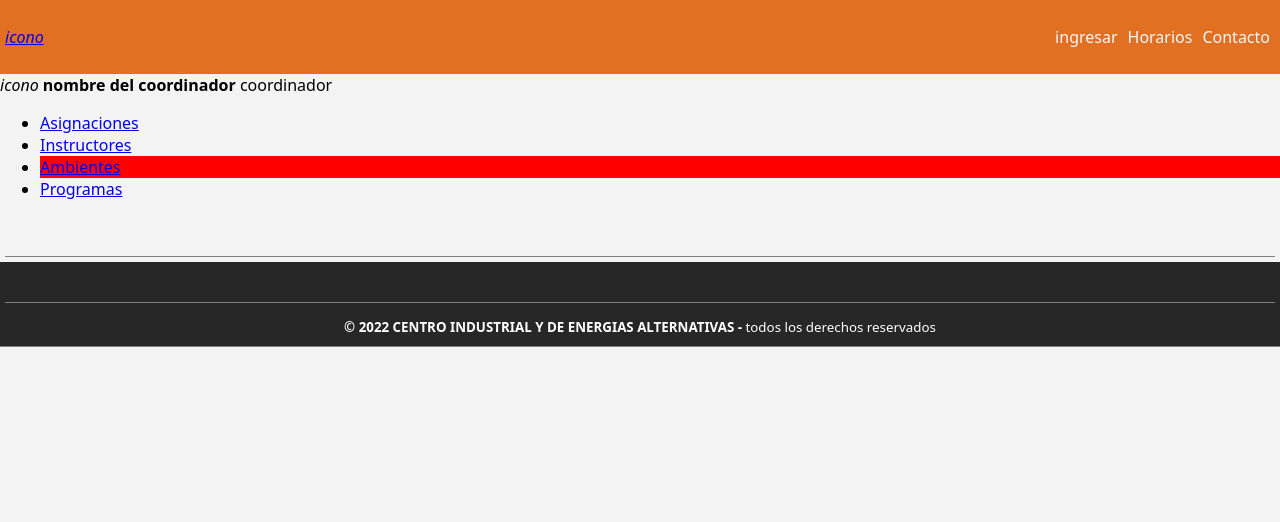
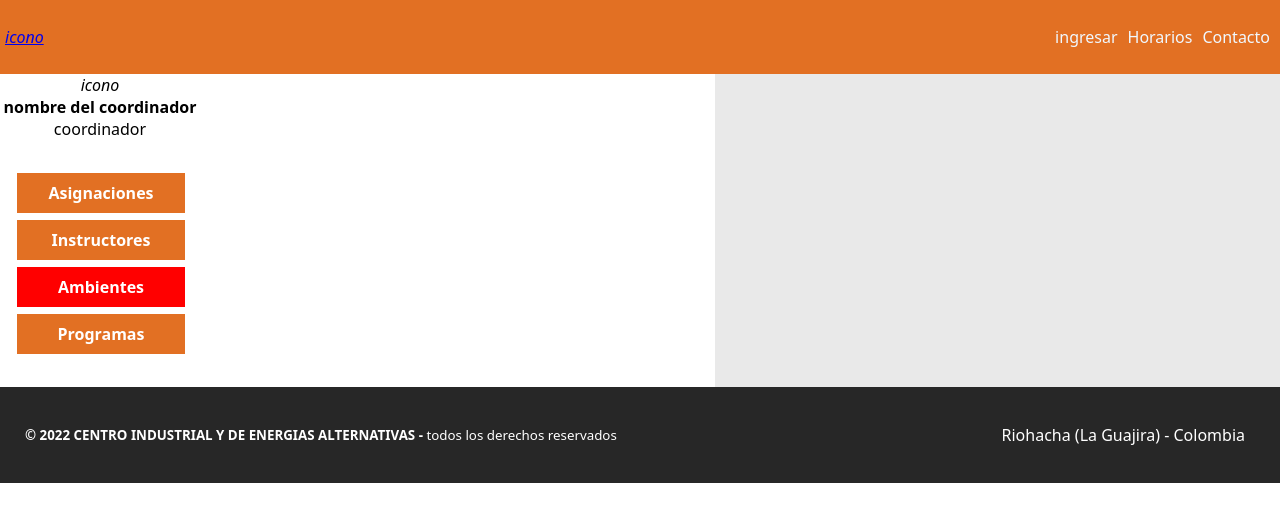
Before and after one commit to Alexhumme/horarios, a PHP site: page /coordinador-ambientes.html in a window 1280 px wide. Shown: the top 522 px of the page. Run offline with PHP 8.4, Linux system fonts and the light colour scheme.

Commit message:
mejoras coordinador / notas adicionales

```diff
--- a/app horarios/coordinador-ambientes.html
+++ b/app horarios/coordinador-ambientes.html
@@ -11,9 +11,9 @@
     <script src="js/elementos.js"></script> <!-- importar clases de elementos -->
     <script>crear_cabecera()</script>
     <main>
-        <div class="conteainer-page">
+        <div class="container-page">
             <script>crear_coordinador_menu(2)</script>
-            <aside class="conainer-sect">
+            <aside class="container-sect">
                 <section class="modulo">
 
                 </section>
--- a/app horarios/coordinador-asignaciones.html
+++ b/app horarios/coordinador-asignaciones.html
@@ -11,9 +11,9 @@
     <script src="js/elementos.js"></script> <!-- importar clases de elementos -->
     <script>crear_cabecera()</script>
     <main>
-        <div class="conteainer-page">
+        <div class="container-page">
             <script>crear_coordinador_menu(0)</script>
-            <aside class="conainer-sect">
+            <aside class="container-sect">
                 <section class="modulo">
 
                 </section>
--- a/app horarios/coordinador-programas-fichas.html
+++ b/app horarios/coordinador-programas-fichas.html
@@ -11,9 +11,9 @@
     <script src="js/elementos.js"></script> <!-- importar clases de elementos -->
     <script>crear_cabecera()</script>
     <main>
-        <div class="conteainer-page">
+        <div class="container-page">
             <script>crear_coordinador_menu(3)</script>
-            <aside class="conainer-sect">
+            <aside class="container-sect">
                 <section class="modulo">
 
                 </section>
--- a/app horarios/css/index.css
+++ b/app horarios/css/index.css
@@ -1,7 +1,7 @@
 body{
     margin: 0px;
     padding: 0;
-    background-color: rgb(243, 243, 243);
+    background-color: white;
     font-family: system-ui, -apple-system, BlinkMacSystemFont, 'Segoe UI', Roboto, Oxygen, Ubuntu, Cantarell, 'Open Sans', 'Helvetica Neue', sans-serif;
     overflow-x: hidden;
 }
@@ -34,9 +34,12 @@ body{
 }
 
 /* main */
-
+.container-page{
+    display: grid;
+    grid-template-columns: auto auto;
+    grid-template-rows: auto;
+}
 section{
-    border-bottom: solid 1px gray;
     margin: 5px;
     padding: 20px;
 }
@@ -68,12 +71,46 @@ section{
     background-color: black;
     color: white;
 }
+/* modulos */
+.container-sect:not(.menu){
+    background-color: rgb(233, 233, 233);
+}
+/* menus */
+.menu{
+    width: 200px;
+    background-color: white;
+    text-align: center;
+}
+.menu span{
+    display: block;
 
-/* menus */
+}
+.menu ul{
+    padding: 10px;
+    list-style: none;
 
-.selected{
+}
+.menu ul li{
+    text-align: center;
+    background-color: rgb(226, 112, 35);
+    padding: 7px;
+    margin: 7px;
+    width: 150px;
+    font-weight: bolder;
+    border: solid 2px transparent;
+}
+.menu ul li:hover{
+    border-color: blue;
+}
+
+.menu ul .selected{
     background-color: red;
 }
+.menu ul a{
+    text-decoration: none;
+    color: white;
+}
+
 
 /* tablas */
 .container-table{
@@ -156,11 +193,15 @@ section{
 
 .footer{
     background-color: rgb(39, 39, 39);
-    color:white
+    color:white;
+    padding: 12px 10px;
+    display: flex;
+    justify-content: space-between;
+    align-items: center;
 }
 .footer .bottom{
-    text-align: center;
+    text-align: left;
     font-size: smaller;
     padding: 10px;
-    margin: 0px;
+
 }
--- a/app horarios/index.php
+++ b/app horarios/index.php
@@ -123,7 +123,7 @@
                                         <?php
                                                     break;
                                                 }else{
-                                                    if (end($asignaciones) == $asignacion){ // si el registro que se esta revisando es el uñtimo de la tabla
+                                                    if (end($asignaciones) == $asignacion){ // si el registro que se esta revisando es el ultimo de la tabla
                                         ?>
                                         <td class="libre">libre</td>
                                         <?php
@@ -158,7 +158,7 @@
                 <h2>INGRESE</h2>
                 <div>
                     <form action="">
-                        <h3><a href="coordinador-instructores.html">coordinador</a></h3>
+                        <h3><a href="coordinador-instructores.php">coordinador</a></h3>
                         <div><label for=""></label><input type="text"></div>
                         <div><label for=""></label><input type="text"></div>
                         <div><input type="button" value=""></div>
--- a/app horarios/js/elementos.js
+++ b/app horarios/js/elementos.js
@@ -45,12 +45,11 @@ class Menu {
             <ul>
         `;
         for (let itemId in self.items){
-            let clase = (self.index == itemId)?"selected":"";
             self.estructura +=
             `
-            <li class="${clase}">
-                <a href="${self.links[itemId]}">${self.items[itemId]}</a>
-            </li>
+            <a href="${self.links[itemId]}">
+                <li class="${(self.index == itemId)?"selected":""}">${self.items[itemId]}</li>
+            </a>
             `
         }
         self.estructura += `</ul></aside>`
@@ -65,8 +64,8 @@ class Pie{
         self.estructura =
         `
         <footer class="footer">
-        <section class=""></section>
         <section class="bottom"> <b>© 2022 CENTRO INDUSTRIAL Y DE ENERGIAS ALTERNATIVAS -</b>  todos los derechos reservados</section>
+        <section> Riohacha (La Guajira) - Colombia </section>
         </footer>
         `
     }
@@ -108,7 +107,7 @@ function crear_coordinador_menu(index){
         ],
         [
             "coordinador-asignaciones.html",
-            "coordinador-instructores.html",
+            "coordinador-instructores.php",
             "coordinador-ambientes.html",
             "coordinador-programas-fichas.html"
         ],
```
Also changed, not shown: app horarios/coordinador-instructores.html (deleted, +0 -76 lines), app horarios/coordinador-instructores.php (added, +95 -0 lines), app horarios/js/eliminar.js (added, +33 -0 lines), app horarios/php/inst_aniadir.php (added, +47 -0 lines), app horarios/php/inst_del.php (added, +19 -0 lines).
